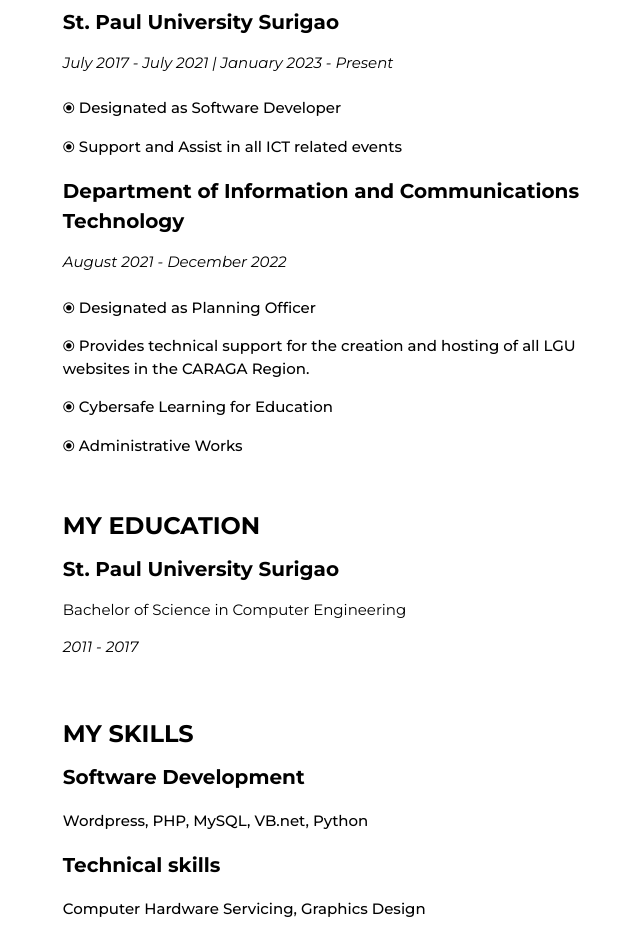
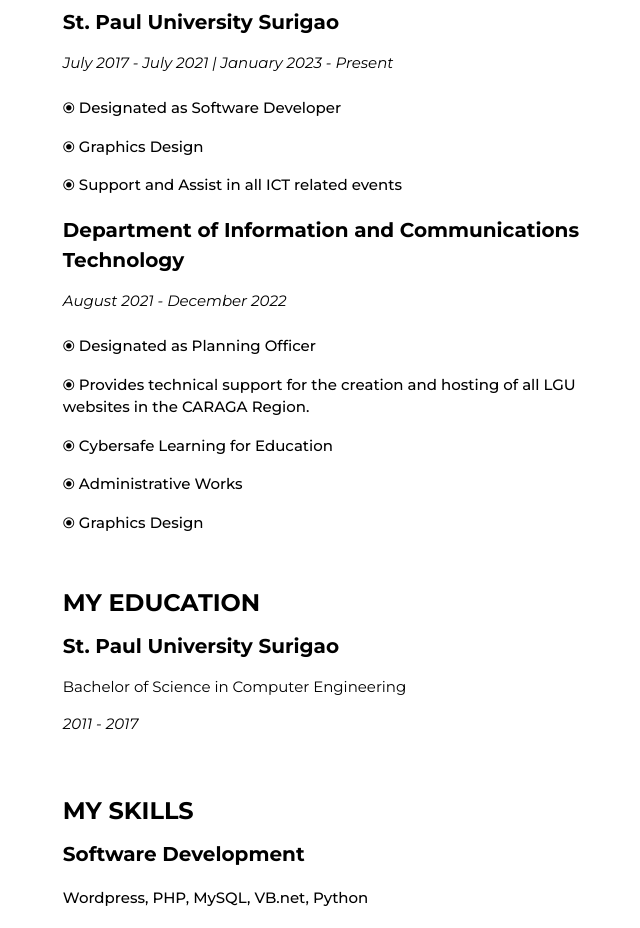
Before and after one commit to Arnold0071/arnoldcv, a plain HTML site: page index.html in a window 1280 px wide. Shown: the part 1328-2256 px from the top of the page, without its empty margins (450-1090 px from the left). Drawn offline with nearby package versions, Linux system fonts and the light colour scheme.

Commit message:
Update index.html

```diff
--- a/index.html
+++ b/index.html
@@ -122,6 +122,7 @@
                 <p><i>July 2017 - July 2021 | January 2023 - Present</i></p>
                 <ul class="w3-ul" style="font-weight: 500;">
                   <li> ⦿ Designated as Software Developer</li>
+                  <li> ⦿ Graphics Design</li>
                   <li> ⦿ Support and Assist in all ICT related events</li>
                 </ul>
               </div>
@@ -133,6 +134,7 @@
                   <li> ⦿ Provides technical support for the creation and hosting of all LGU websites in the CARAGA Region.</li>
                   <li> ⦿ Cybersafe Learning for Education</li>
                   <li> ⦿ Administrative Works</li>
+                  <li> ⦿ Graphics Design</li>
                 </ul>
               </div>
             </div>
```
